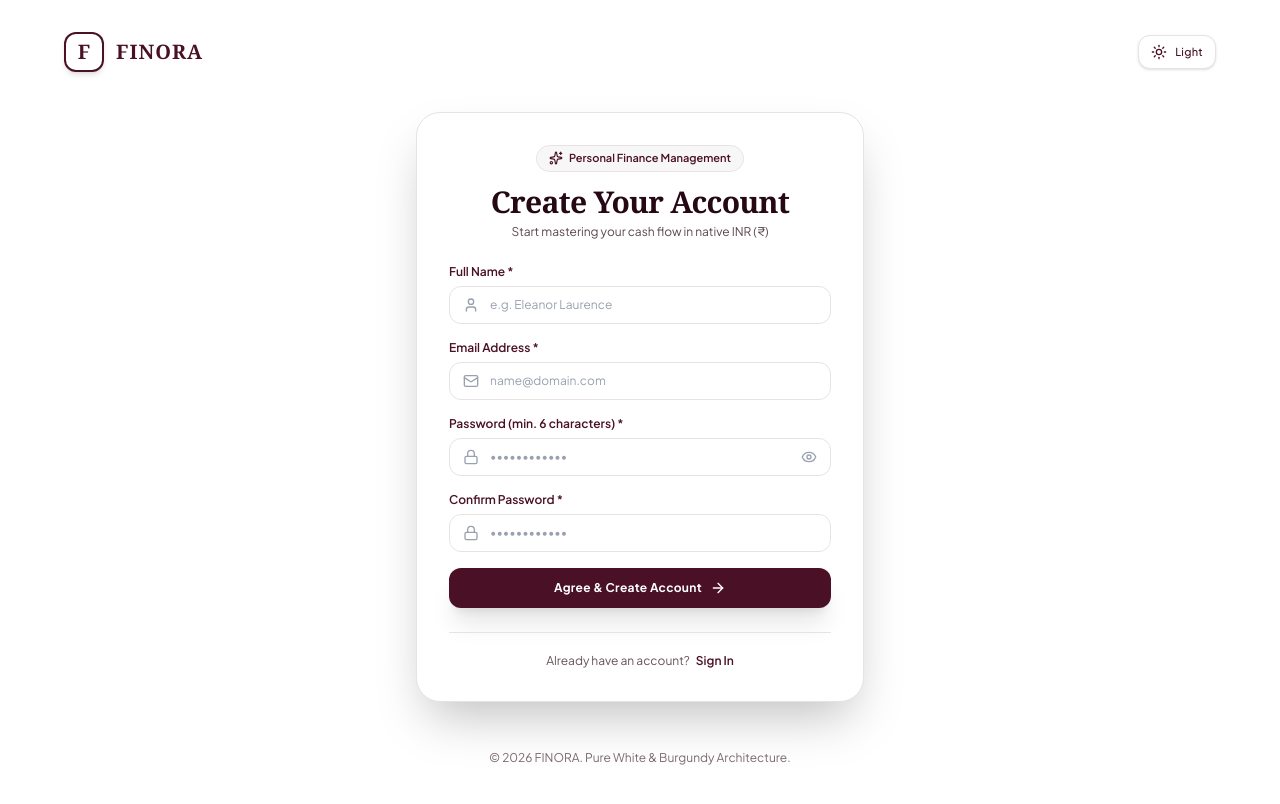
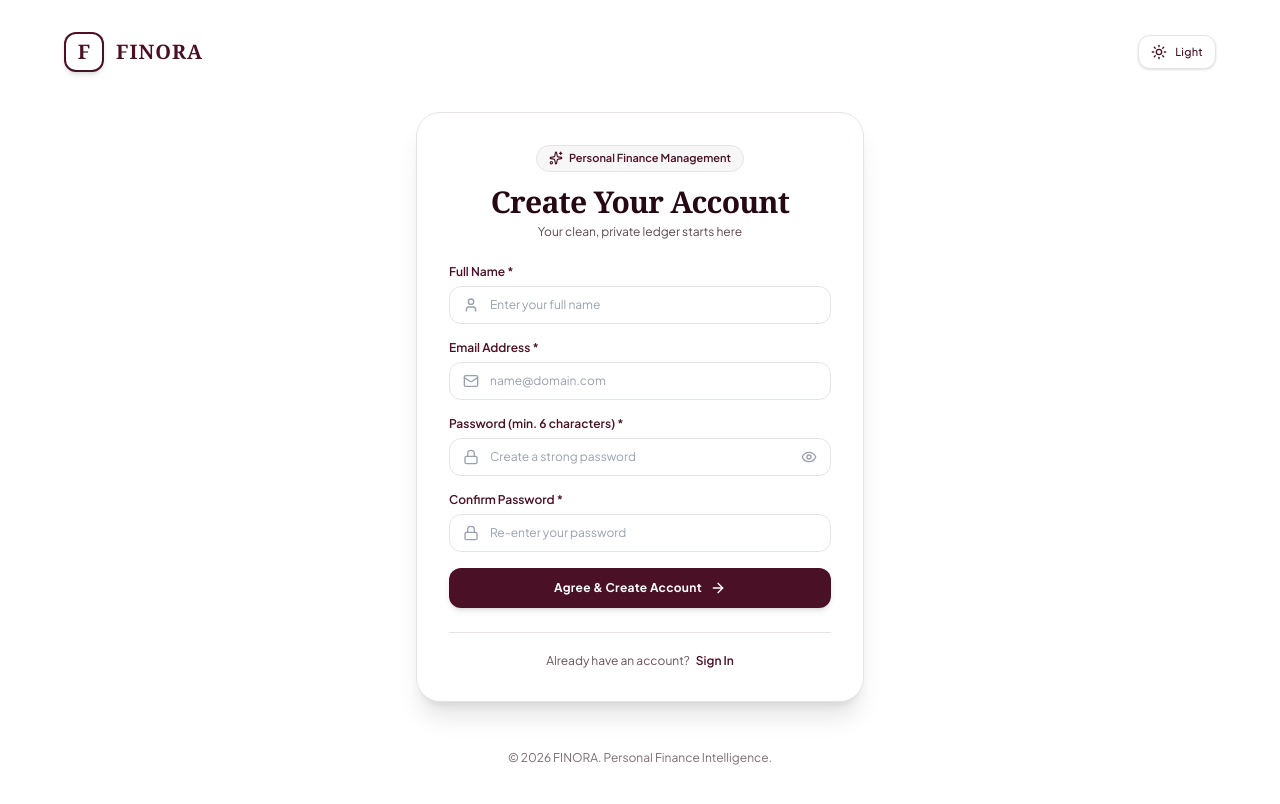
Before and after one commit to vermaanv01-boop/FINORA-Personal-Finance-Tracker., a React (Vite) app: page /signup in a window 1280 px wide. Built offline with nearby package versions, Linux system fonts and the light colour scheme; a web font is replaced by a local one.

Commit message:
changing ui

```diff
--- a/src/pages/SignUpPage.jsx
+++ b/src/pages/SignUpPage.jsx
@@ -7,8 +7,7 @@ import {
   Eye,
   EyeOff,
   ArrowRight,
-  Sparkles,
-  ShieldCheck
+  Sparkles
 } from 'lucide-react';
 import { useAuth } from '../context/AuthContext';
 import { useTheme } from '../context/ThemeContext';
@@ -32,7 +31,7 @@ export default function SignUpPage() {
     setError('');
 
     if (!name.trim()) {
-      setError('Please provide your full legal or preferred name.');
+      setError('Please provide your full name.');
       return;
     }
     if (!email.trim() || !email.includes('@')) {
@@ -57,7 +56,7 @@ export default function SignUpPage() {
       } else {
         setError(res.error);
       }
-    }, 250);
+    }, 200);
   };
 
   return (
@@ -90,7 +89,7 @@ export default function SignUpPage() {
       {/* SignUp Card */}
       <main className="max-w-md w-full mx-auto my-auto py-8">
         <div className={`
-          border rounded-3xl p-6 sm:p-8 shadow-2xl relative overflow-hidden transition-all
+          border rounded-3xl p-6 sm:p-8 shadow-xl relative overflow-hidden transition-all
           ${isDark
             ? 'bg-[#360B1C] border-[#52152C] text-[#FFFFFF]'
             : 'bg-[#FFFFFF] border-[#E8E2E4] text-[#260814]'
@@ -109,7 +108,7 @@ export default function SignUpPage() {
               Create Your Account
             </h1>
             <p className={`text-xs mt-1 ${isDark ? 'text-[#FFFFFF]/70' : 'text-[#260814]/75'}`}>
-              Start mastering your cash flow in native INR (₹)
+              Your clean, private ledger starts here
             </p>
           </div>
 
@@ -131,7 +130,7 @@ export default function SignUpPage() {
                   type="text"
                   value={name}
                   onChange={(e) => setName(e.target.value)}
-                  placeholder="e.g. Eleanor Laurence"
+                  placeholder="Enter your full name"
                   className={`
                     w-full pl-10 pr-4 py-2.5 rounded-xl border text-xs focus:outline-hidden transition-all
                     ${isDark
@@ -177,7 +176,7 @@ export default function SignUpPage() {
                   type={showPassword ? 'text' : 'password'}
                   value={password}
                   onChange={(e) => setPassword(e.target.value)}
-                  placeholder="••••••••••••"
+                  placeholder="Create a strong password"
                   className={`
                     w-full pl-10 pr-10 py-2.5 rounded-xl border text-xs focus:outline-hidden transition-all
                     ${isDark
@@ -191,6 +190,7 @@ export default function SignUpPage() {
                   type="button"
                   onClick={() => setShowPassword(!showPassword)}
                   className="absolute right-3.5 top-1/2 -translate-y-1/2 text-gray-400 hover:text-gray-600 dark:hover:text-white"
+                  aria-label={showPassword ? 'Hide password' : 'Show password'}
                 >
                   {showPassword ? <EyeOff className="w-4 h-4" /> : <Eye className="w-4 h-4" />}
                 </button>
@@ -207,7 +207,7 @@ export default function SignUpPage() {
                   type={showPassword ? 'text' : 'password'}
                   value={confirmPassword}
                   onChange={(e) => setConfirmPassword(e.target.value)}
-                  placeholder="••••••••••••"
+                  placeholder="Re-enter your password"
                   className={`
                     w-full pl-10 pr-4 py-2.5 rounded-xl border text-xs focus:outline-hidden transition-all
                     ${isDark
@@ -225,7 +225,7 @@ export default function SignUpPage() {
               type="submit"
               disabled={loading}
               className={`
-                w-full mt-2 py-3 rounded-xl font-bold text-xs tracking-wide shadow-xl transition-all flex items-center justify-center gap-2 active:scale-95 cursor-pointer
+                w-full mt-2 py-3 rounded-xl font-bold text-xs tracking-wide shadow-md transition-all flex items-center justify-center gap-2 active:scale-95 cursor-pointer
                 ${isDark
                   ? 'bg-[#FFFFFF] text-[#260814] hover:bg-[#F8F7F7]'
                   : 'bg-[#4A1025] text-[#FFFFFF] hover:bg-[#5E142F]'
@@ -249,7 +249,7 @@ export default function SignUpPage() {
 
       {/* Footer */}
       <footer className={`text-center text-xs py-4 ${isDark ? 'text-[#FFFFFF]/50' : 'text-[#260814]/60'}`}>
-        © 2026 FINORA. Pure White & Burgundy Architecture.
+        © 2026 FINORA. Personal Finance Intelligence.
       </footer>
     </div>
   );
```
